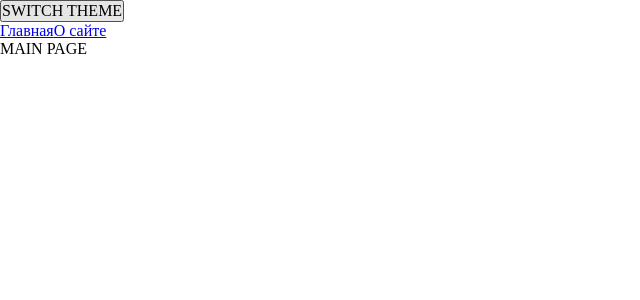
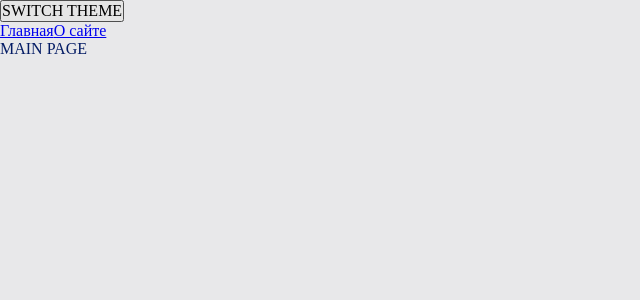
Before and after one commit to djonnybravo/production-project, a React app: page / in a window 1280 px wide. Shown: the top 300 px of the page, without its empty margins (0-640 px from the left). Built offline with nearby package versions, Linux system fonts and the light colour scheme.

Commit message:
fix: imports

```diff
--- a/src/app/styles/index.scss
+++ b/src/app/styles/index.scss
@@ -1,7 +1,7 @@
 @import "app/styles/variables/global";
 @import "reset";
 @import "app/styles/themes/dark";
-@import "app/styles/themes/dark";
+@import "app/styles/themes/light";
 
 
 .app {
```
